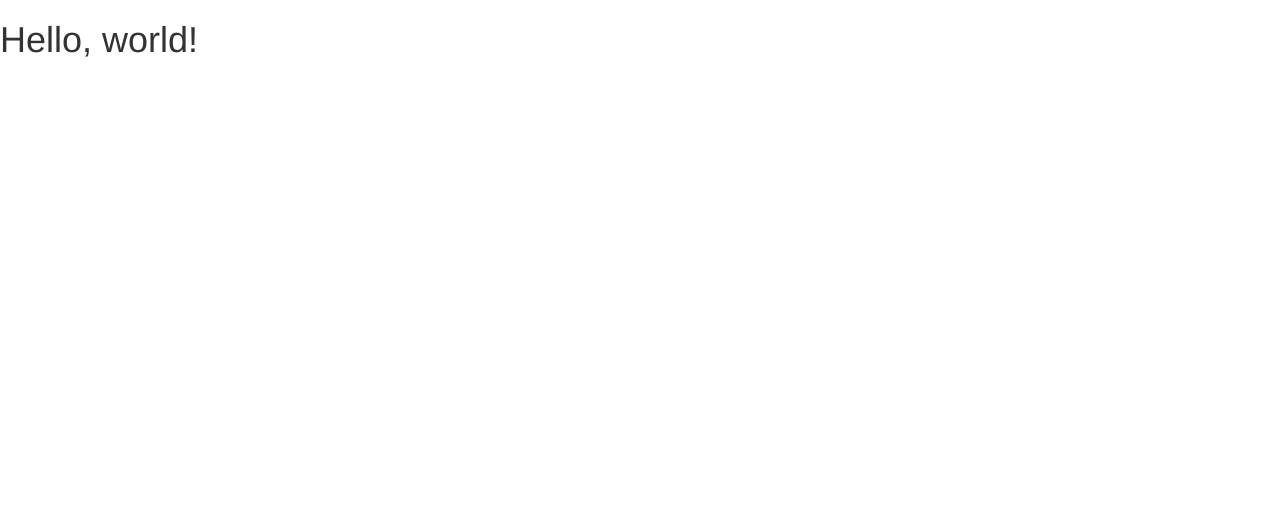
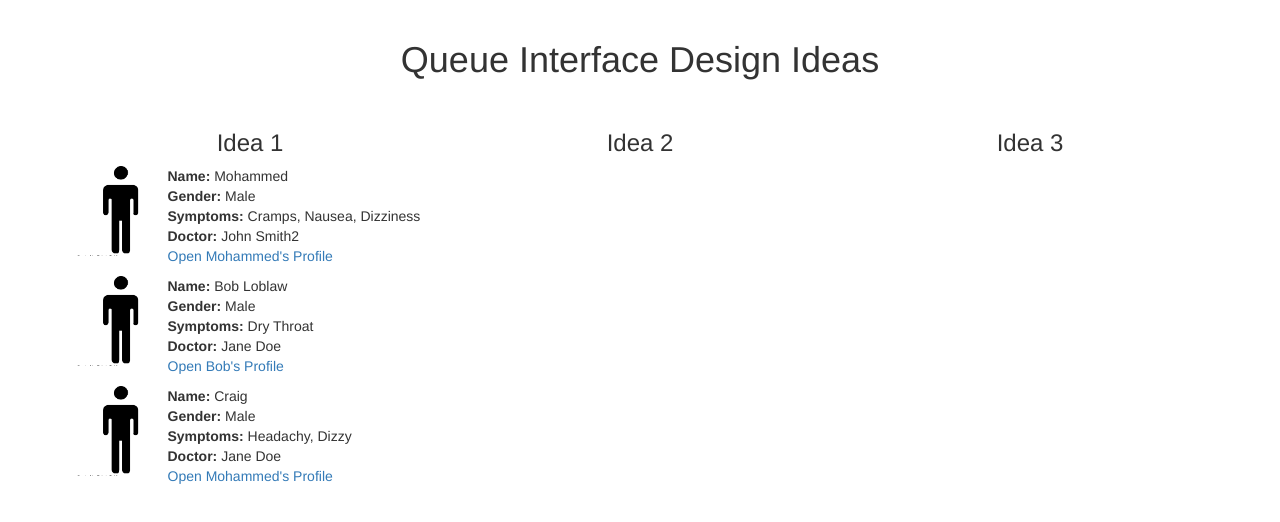
Before and after one commit to msmanek/iamsick-queue-ideas, a plain HTML site: page index.html in a window 1280 px wide. Drawn offline with Linux system fonts and the light colour scheme.

Commit message:
Finished option 1 of queue

```diff
--- a/css/styles.css
+++ b/css/styles.css
@@ -1,4 +1,9 @@
 .title {
-	padding: 20px;
+	padding-top: 20px;
+	padding-bottom: 20px;
 	text-align: center;
 }
+
+.col-title {
+	text-align: center;
+}
--- a/index.html
+++ b/index.html
@@ -7,7 +7,8 @@
     <title>iamsick.ca Interview</title>
 
     <!-- Bootstrap -->
-    <link href="css/bootstrap.min.css" rel="stylesheet">
+    <link href="./css/bootstrap.min.css" rel="stylesheet">
+    <link href="./css/styles.css" rel="stylesheet">
 
     <!-- HTML5 shim and Respond.js for IE8 support of HTML5 elements and media queries -->
     <!-- WARNING: Respond.js doesn't work if you view the page via file:// -->
@@ -17,7 +18,66 @@
     <![endif]-->
   </head>
   <body>
-    <h1>Hello, world!</h1>
+    <div class="container">
+    <h1 class="title">Queue Interface Design Ideas</h1>
+      <div class="row">
+        <div class="col-md-4">
+          <h3 class="col-title">Idea 1</h3>
+          <div class="row">
+            <div class="col-md-3">
+              <img src="./img/person2.png" alt="Person 1" width="150%">
+            </div>
+            <div class="col-md-9">
+              <p>
+                <strong>Name:</strong> Mohammed </br>
+                <strong>Gender:</strong> Male </br>
+                <strong>Symptoms:</strong> Cramps, Nausea, Dizziness </br>
+                <strong>Doctor:</strong> John Smith2 </br>
+                <a href="google.ca">Open Mohammed's Profile</a>
+              </p>
+            </div>
+          </div>
+
+          <div class="row">
+            <div class="col-md-3">
+              <img src="./img/person2.png" alt="Person 1" width="150%">
+            </div>
+            <div class="col-md-9">
+              <p>
+                <strong>Name:</strong> Bob Loblaw </br>
+                <strong>Gender:</strong> Male </br>
+                <strong>Symptoms:</strong> Dry Throat </br>
+                <strong>Doctor:</strong> Jane Doe </br>
+                <a href="google.ca">Open Bob's Profile</a>
+              </p>
+            </div>
+          </div>
+
+          <div class="row">
+            <div class="col-md-3">
+              <img src="./img/person2.png" alt="Person 1" width="150%">
+            </div>
+            <div class="col-md-9">
+              <p>
+                <strong>Name:</strong> Craig </br>
+                <strong>Gender:</strong> Male </br>
+                <strong>Symptoms:</strong> Headachy, Dizzy </br>
+                <strong>Doctor:</strong> Jane Doe </br>
+                <a href="google.ca">Open Mohammed's Profile</a>
+              </p>
+            </div>
+          </div>
+        </div>
+
+        <div class="col-md-4">
+          <h3 class="col-title">Idea 2</h3>
+        </div>
+
+        <div class="col-md-4">
+          <h3 class="col-title">Idea 3</h3>
+        </div>
+      </div>
+    </div>
 
     <script src="./js/jquery-1.12.2.js"></script>
     <script src="./js/bootstrap.min.js"></script>
```
